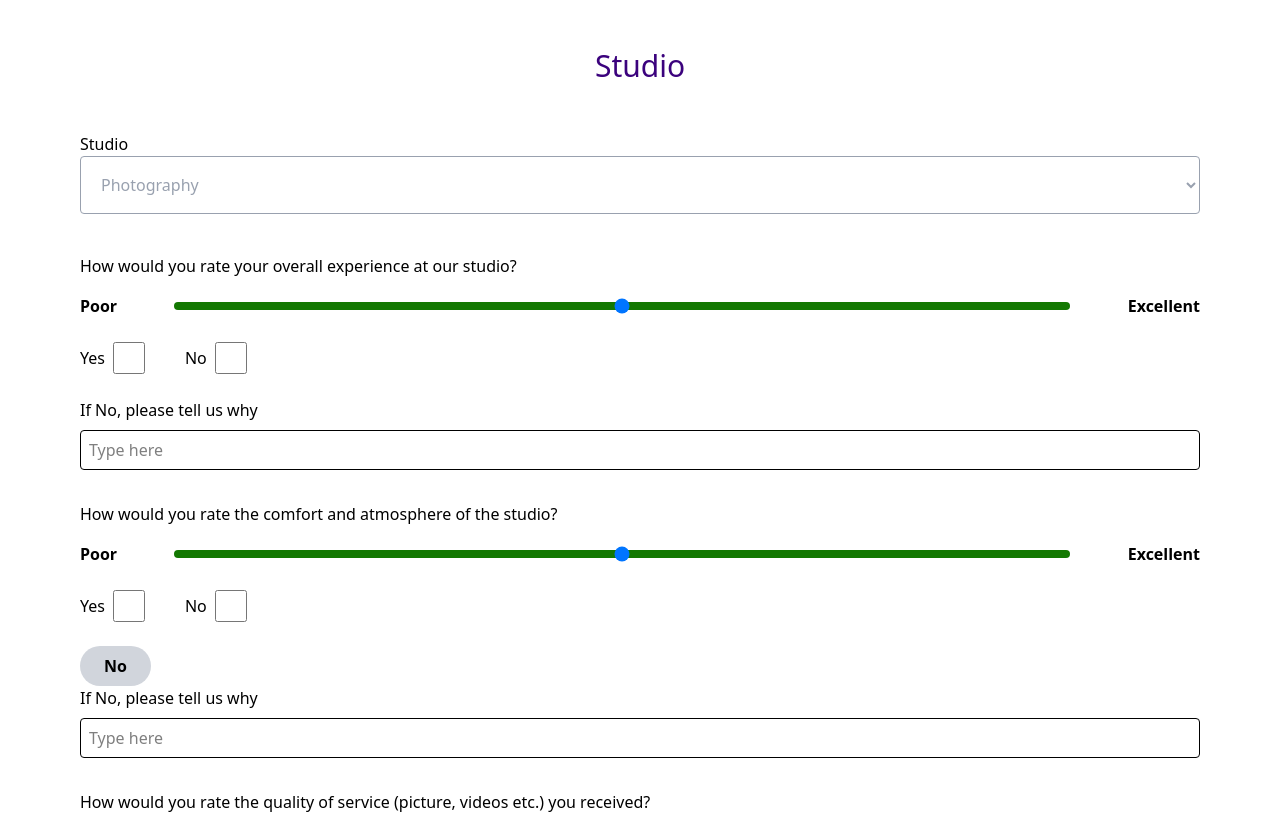
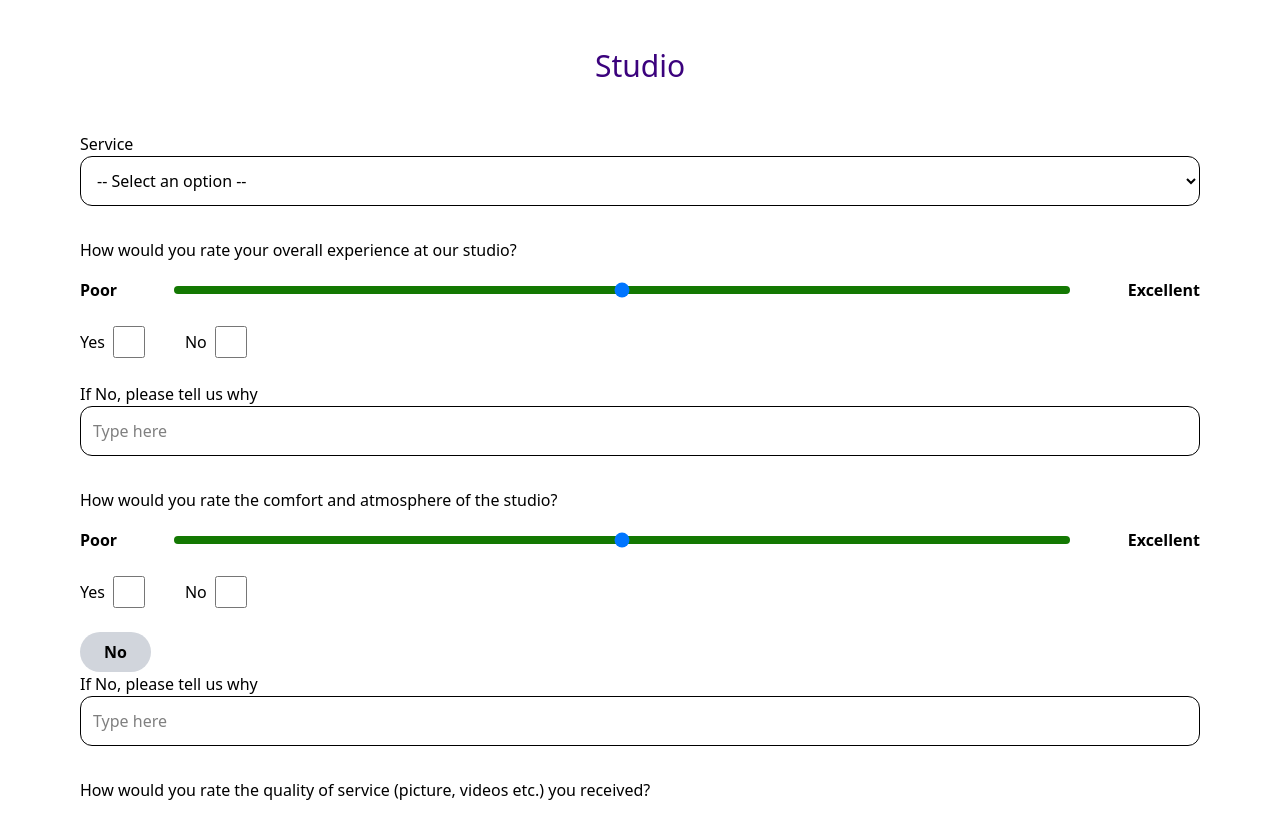
Before and after one commit to omodotetteh/Group-2-feedback, a React (Vite) app in the folder Frontend/feedback-app/: page /studio in a window 1280 px wide. Shown: the top 814 px of the page. Built offline with nearby package versions, Linux system fonts and the light colour scheme.

Commit message:
fix:make DropdownSelect component dynamic for every page

```diff
--- a/Frontend/feedback-app/src/components/DropdownSeclect.jsx
+++ b/Frontend/feedback-app/src/components/DropdownSeclect.jsx
@@ -1,18 +1,39 @@
 import React from 'react'
 
-function DropdownSeclect() {
+function DropdownSeclect(props) {
+  const {label, name, value, onChange, options}=props;
   return (
     <div>
-    <label htmlFor="service" className='block'>Studio</label>
-      <select name="service" id="service"
-      className='min-w-full p-4  min-h-12 rounded border border-gray-400 text-gray-400 mb-10 cursor-pointer'>
-        <option  value="Photography">Photography</option>
-        <option  value="Photography">Podcast</option>
-        <option  value="Photography">Videography</option>
-        <option  value="Photography">Panel Session</option>
+      <label htmlFor={name}>{label}</label>
+      <select
+        name={name}
+        id={name}
+        value={value}
+        onChange={onChange}
+        className='min-w-full p-3 min-h-10 justify-between rounded-xl border mb-8 cursor-pointer'
+        >
+        <option value="" disabled selected>-- Select an option --</option>
+        {options.map((option, index) => (<option key={index} value={option} >{option}</option>))}
       </select>
     </div>
   )
 }
 
-export default DropdownSeclect;
+export default DropdownSeclect
+
+// function DropdownSeclect() {
+//   return (
+//     <div>
+//     <label htmlFor="service" className='block'>Studio</label>
+//       <select name="service" id="service"
+//       className='min-w-full p-4  min-h-12 rounded border border-gray-400 text-gray-400 mb-10 cursor-pointer'>
+//         <option  value="Photography">Photography</option>
+//         <option  value="Photography">Podcast</option>
+//         <option  value="Photography">Videography</option>
+//         <option  value="Photography">Panel Session</option>
+//       </select>
+//     </div>
+//   )
+// }
+
+// export default DropdownSeclect;
--- a/Frontend/feedback-app/src/components/InputText.jsx
+++ b/Frontend/feedback-app/src/components/InputText.jsx
@@ -8,7 +8,7 @@ function InputText(props) {
         type={props.type}
         placeholder={props.placeholder}
         id='typehere'
-      className=' my-2 min-w-full min-h-10 block rounded border border-black mb-8 pl-2'
+        className='  min-w-full min-h-10 block rounded-xl border border-black mb-8 p-3'
         value= {props.value}
         name= {props.name}
         onChange= {props.onChange}
--- a/Frontend/feedback-app/src/pages/Studioform.jsx
+++ b/Frontend/feedback-app/src/pages/Studioform.jsx
@@ -27,7 +27,11 @@ function Studioform() {
         Studio
       </h2>
       <form >
-      <DropdownSeclect />
+      <DropdownSeclect
+        label="Service"
+        name="service"
+        options={["Photography", "Podcast", "Videography", "Panel Session"]}
+        />
       <RangeInput
         text="How would you rate your overall experience at our studio?"
         leftText="Poor"
```
Lines whose indentation alone changed are shown as unchanged.
